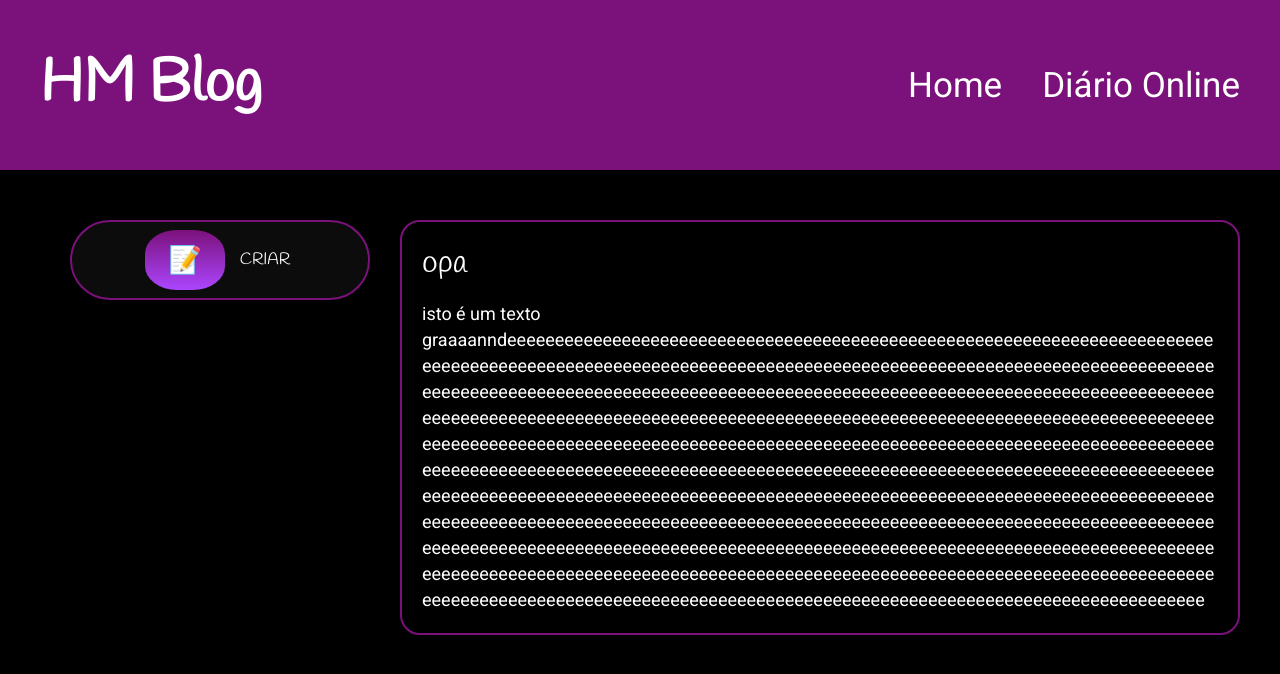
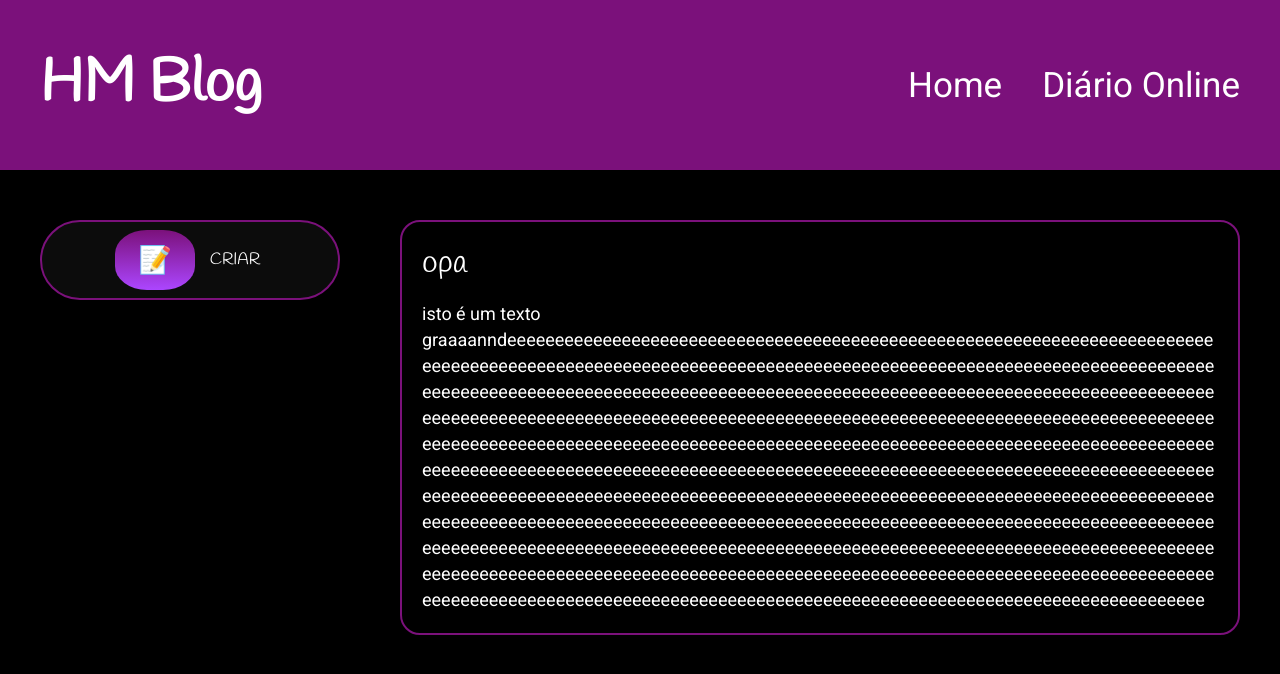
Before and after one commit to HenriqueMelo2007/blog-react, a React (Vite) app: page /diario in a window 1280 px wide. Shown: the top 674 px of the page. Built offline with nearby package versions, Linux system fonts and the light colour scheme.

Commit message:
corrigindo bug

```diff
--- a/src/pages/diario/diariostyle.css
+++ b/src/pages/diario/diariostyle.css
@@ -7,6 +7,8 @@
 .divButton {
   display: flex;
   justify-content: center;
+  height: max-content;
+  width: max-content;
 }
 
 .bookmarkBtn {
```
